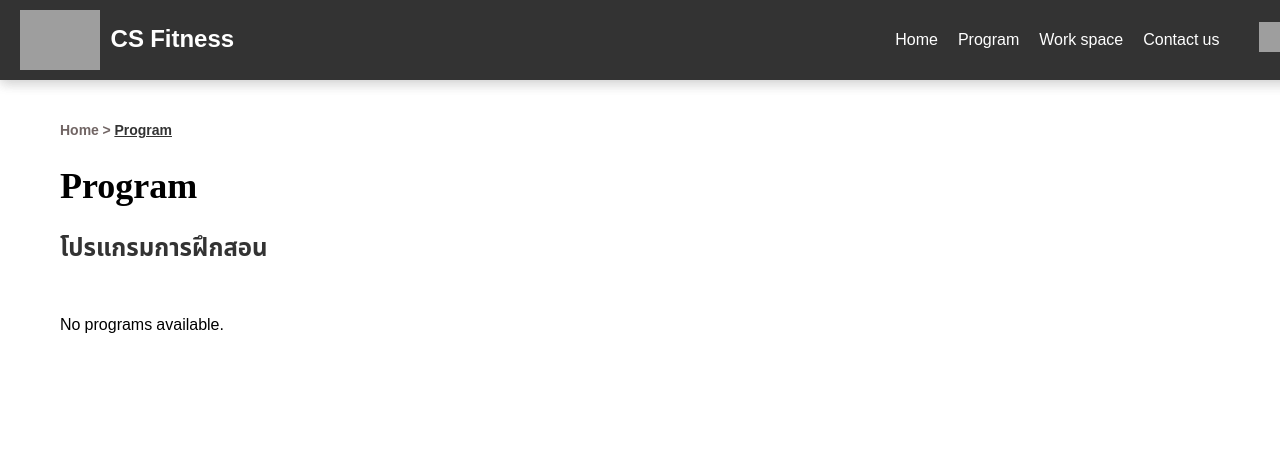
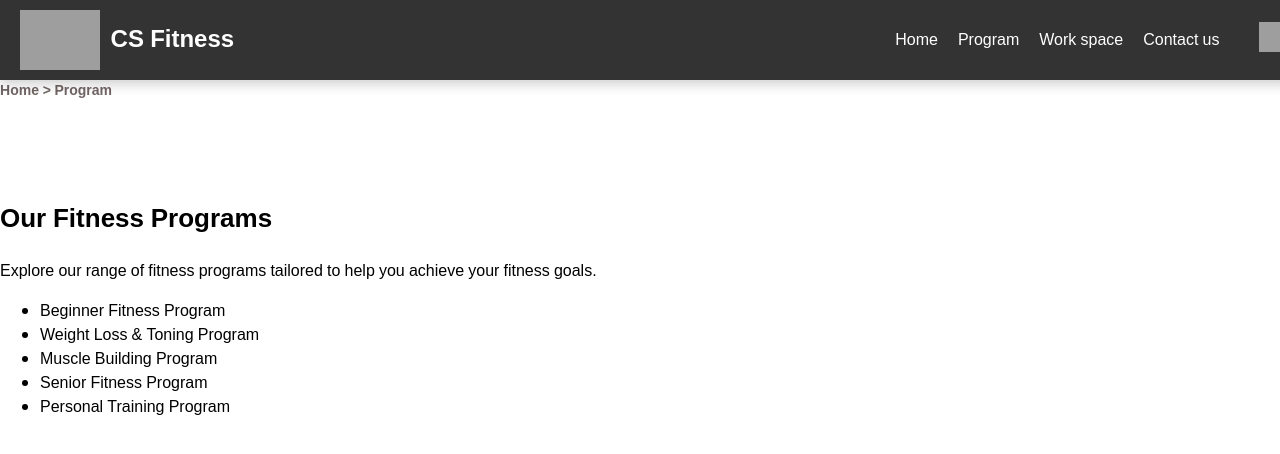
Before and after one commit to theeraphatKKU/Fitness-Project-FE, a React (Create React App) app: page /trainer-program in a window 1280 px wide. Shown: the top 454 px of the page. Built offline with nearby package versions, Linux system fonts and the light colour scheme; grey boxes are pictures that could not be loaded.

Commit message:
update tabbar

```diff
--- a/src/trainer/TrainerProgram.js
+++ b/src/trainer/TrainerProgram.js
@@ -1,67 +1,28 @@
-import React, { useState, useEffect } from "react";
+import React from "react";
 import './TrainerProgram.css';
 import TrainerNavbar from '../trainer/TrainerNavbar';
 import { Link } from 'react-router-dom';
-
-
-const TrainerProgram = ({ userRole }) => {
-  const [programs, setPrograms] = useState([]);
-  const [selectedProgram, setSelectedProgram] = useState(null);
-
-  useEffect(() => {
-    // ดึงข้อมูลโปรแกรมจาก localStorage
-    const savedPrograms = JSON.parse(localStorage.getItem('trainingPrograms')) || [];
-    setPrograms(savedPrograms);
-  }, []);
-
-  const handleOpenModal = (program) => {
-    setSelectedProgram(program);
-  };
-
-  const handleCloseModal = () => {
-    setSelectedProgram(null);
-  };
-
-  // กำหนดเส้นทาง Home ตามบทบาทผู้ใช้
-  const homeRoute = userRole === 'admin'
-    ? '/admin-home'
-    : userRole === 'member'
-      ? '/member-home'
-      : userRole === 'trainer'
-        ? '/trainer-home'
-        : '/'; // fallback ไปที่ '/' หาก userRole เป็น undefined
-
-  return (
-    <div className="program-container"><TrainerNavbar />
-      <div className='wrap-breadcrumb'>
-        <div className="breadcrumb">
-          <Link to={homeRoute} className="breadcrumb-link">Home</Link>
-          <span> &gt; </span>
-          <span className="breadcrumb-current">Program</span>
+const TrainerProgram = () => {
+    return (
+      <div><TrainerNavbar/>
+      <div className="T-breadcrumb">
+      <div className="TrainerProgram-breadcrumb">
+          <Link to="/trainer-home" className="breadcrumb-link">Home</Link><span> &gt; </span>
+          <Link to="/trainer-program" className="breadcrumb-link">Program</Link>
+          <div className="program-container">
         </div>
-        <h1 className="program-title">Program</h1>
-        <p className="program-subtitle">โปรแกรมการฝึกสอน</p>
-      </div>
-      <div className="program-grid">
-        {programs.length === 0 ? (
-          <p>No programs available.</p>
-        ) : (
-          programs.map((program, index) => (
-            <div className="program-card" key={index}>
-              <img src={program.image} alt={program.programName} />
-              <h3>{program.programHName}</h3>
-              <p>{program.programName}</p>
-              <button className="program-detail-link" onClick={() => handleOpenModal(program)}>
-                รายละเอียด
-              </button>
-            </div>
-          ))
-        )}
-      </div>
-
+        </div>
+        <h1>Our Fitness Programs</h1>
+        <p>Explore our range of fitness programs tailored to help you achieve your fitness goals.</p>
+        <ul>
+          <li>Beginner Fitness Program</li>
+          <li>Weight Loss & Toning Program</li>
+          <li>Muscle Building Program</li>
+          <li>Senior Fitness Program</li>
+          <li>Personal Training Program</li>
+        </ul>
+        </div>
     </div>
   );
 };
-
-
 export default TrainerProgram;
```
